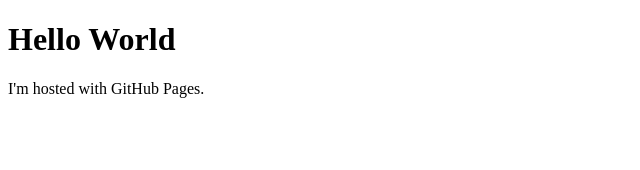
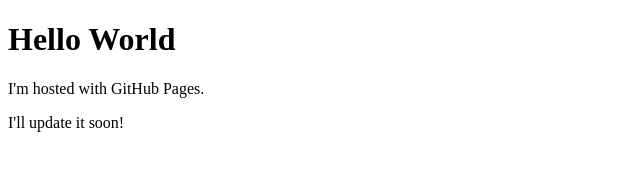
Before and after one commit to raistlinqjx/raistlinqjx.github.io, a plain HTML site: page index.html in a window 1280 px wide. Shown: the whole page, without its empty margins (0-640 px from the left). Drawn offline with Linux system fonts and the light colour scheme.

Commit message:
Update index.html

```diff
--- a/index.html
+++ b/index.html
@@ -3,5 +3,6 @@
 <body>
 <h1>Hello World</h1>
 <p>I'm hosted with GitHub Pages.</p>
+<p>I'll update it soon!</p>
 </body>
 </html>
```
